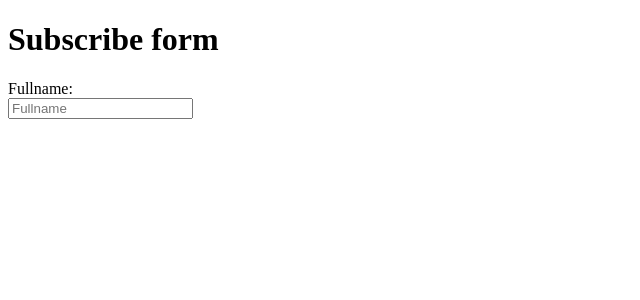
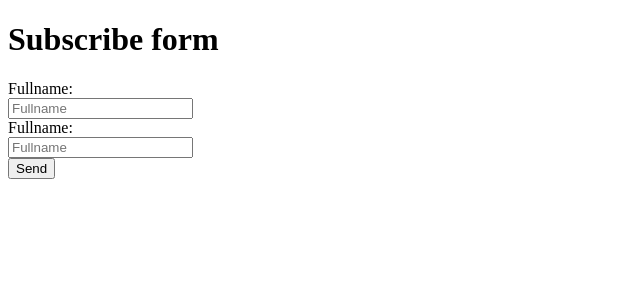
Before and after one commit to Hcmwebs/Login, a React (Create React App) app: page / in a window 1280 px wide. Shown: the top 300 px of the page, without its empty margins (0-640 px from the left). Built offline with nearby package versions, Linux system fonts and the light colour scheme.

Commit message:
created some js components for the projects.

```diff
--- a/src/index.js
+++ b/src/index.js
@@ -1,7 +1,7 @@
 import React from 'react';
 import ReactDOM from 'react-dom';
 import './css/main.css';
-import App from './App';
+import App from './js/App';
 
 ReactDOM.render(
   <React.StrictMode>
--- a/src/App.js
+++ b/src/js/App.js
@@ -1,5 +1,5 @@
-import Form from './JsComponents/Form';
-import Header from './JsComponents/Header';
+import Form from './components/Form';
+import Header from './components/Header';
 
 function App() {
   return (
--- /dev/null
+++ b/src/js/components/Button.js
@@ -0,0 +1,15 @@
+
+
+const Button = () => {
+  const btnPrimary = 'btnPrimary';
+
+  return (
+    <>
+      <button className={btnPrimary} id={btnPrimary}>
+        Send
+      </button>
+    </>
+  );
+};
+
+export default Button;
--- a/src/JsComponents/Form.js
+++ b/src/js/components/Form.js
@@ -1,10 +1,14 @@
-import Formgroup from '../JsComponents/Formgroup';
+import Formgroup from './Formgroup';
+import Button from './Button';
+
 
 const Form = () => {
   return (
     <div className='formContainer'>
       <form action='' method='post'>
         <Formgroup />
+        <Formgroup />
+        <Button />
       </form>
     </div>
   );
--- a/src/JsComponents/Formgroup.js
+++ b/src/js/components/Formgroup.js
@@ -3,7 +3,7 @@ const Formgroup = () => {
   return (
     <div className='formgroup'>
       <label htmlFor={name}>Fullname:</label> <br />
-      <input type='text' name={name} id={name} placeholder={name} />
+      <input type='text' name={name} id={name} placeholder={name} /> <br />
     </div>
   );
 };
```
Also changed, not shown: src/js/components/Header.js (renamed from src/JsComponents/Header.js).
